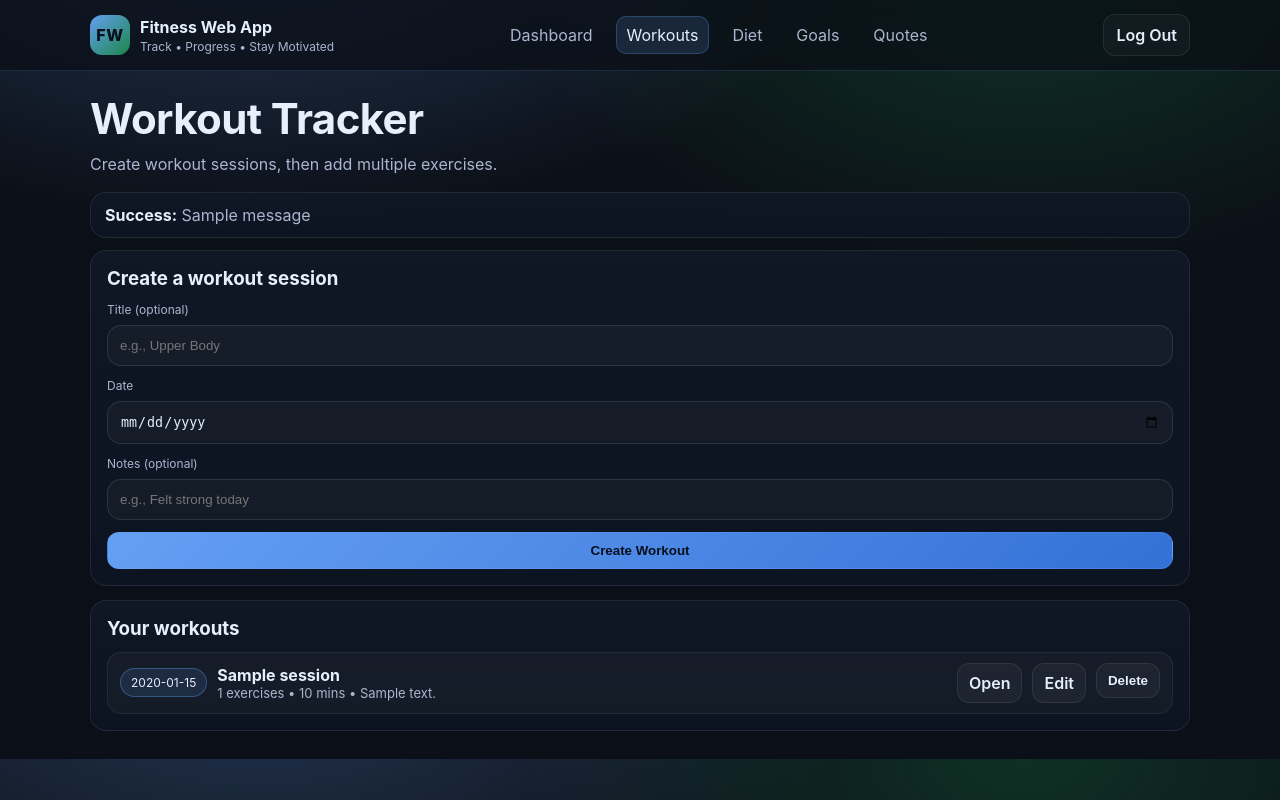
After one commit to Dawud012/web-based-integrated-fitness-management-system, a Flask app: page /workouts in a window 1280 px wide. The commit adds this page. Run offline with Flask 3, Linux system fonts and the light colour scheme; the visitor is signed in with stand-in values (Sample User, id 1); tables that the repository leaves empty hold one stand-in row (values such as "Sample post"); one stand-in notice (Sample message) is shown.

Commit message:
Wire dashboard workout button + workouts updates

```diff
--- a/app.py
+++ b/app.py
@@ -1,8 +1,9 @@
-import sqlite3
 from flask import Flask, render_template, request, redirect, url_for, session, flash
 from werkzeug.security import generate_password_hash, check_password_hash
 from models.db import get_db, init_db
 import re
+from datetime import date
+
 
 def password_is_strong(pw: str):
     if len(pw) < 8:
@@ -32,18 +33,14 @@ def landing():
         return redirect(url_for("dashboard"))
     return render_template("landing.html")
 
-def get_db():
-    conn = sqlite3.connect("instance/app.db")
-    conn.row_factory = sqlite3.Row
-    return conn
 
 @app.route("/register", methods=["GET", "POST"])
 def register():
     if request.method == "POST":
         first_name = request.form.get("first_name", "").strip()
-        last_name  = request.form.get("last_name", "").strip()
-        email      = request.form.get("email", "").strip().lower()
-        password   = request.form.get("password", "")
+        last_name = request.form.get("last_name", "").strip()
+        email = request.form.get("email", "").strip().lower()
+        password = request.form.get("password", "")
 
         # Keep what the user typed (don't keep password for safety)
         form_data = {
@@ -88,26 +85,39 @@ def register():
     return render_template("register.html", form={})
 
 
-
 @app.route("/login", methods=["GET", "POST"])
 def login():
+    # If already logged in, go straight to dashboard
+    if session.get("user_id"):
+        return redirect(url_for("dashboard"))
+
     if request.method == "POST":
         email = request.form.get("email", "").strip().lower()
         password = request.form.get("password", "")
 
+        # Basic validation
+        if not email or not password:
+            flash("Please enter your email and password.", "error")
+            return render_template("login.html", email=email)
+
         conn = get_db()
-        user = conn.execute("SELECT * FROM users WHERE email = ?", (email,)).fetchone()
+        user = conn.execute(
+            "SELECT id, first_name, password_hash FROM users WHERE email = ?",
+            (email,),
+        ).fetchone()
         conn.close()
 
+        # Check user + password
         if user and check_password_hash(user["password_hash"], password):
             session["user_id"] = user["id"]
             session["user_name"] = user["first_name"]
+            flash(f"Welcome back, {user['first_name']}!", "success")
             return redirect(url_for("dashboard"))
 
         flash("Invalid email or password.", "error")
-        return redirect(url_for("login"))
+        return render_template("login.html", email=email)
 
-    return render_template("login.html")
+    return render_template("login.html", email="")
 
 
 @app.route("/logout")
@@ -123,5 +133,214 @@ def dashboard():
     return render_template("index.html")
 
 
+# =========================
+# Workouts (Sessions + Exercises)
+# =========================
+
+@app.route("/workouts", methods=["GET", "POST"])
+def workouts():
+    if not session.get("user_id"):
+        return redirect(url_for("login"))
+
+    user_id = session["user_id"]
+
+    # Create a new workout session
+    if request.method == "POST":
+        title = request.form.get("title", "").strip() or "Workout"
+        workout_date = request.form.get("workout_date", "").strip() or date.today().isoformat()
+        notes = request.form.get("notes", "").strip()
+
+        conn = get_db()
+        cur = conn.execute(
+            "INSERT INTO workout_sessions (user_id, title, workout_date, notes) VALUES (?, ?, ?, ?)",
+            (user_id, title, workout_date, notes),
+        )
+        session_id = cur.lastrowid
+        conn.commit()
+        conn.close()
+
+        flash("Workout created. Now add exercises.", "success")
+        return redirect(url_for("workout_detail", session_id=session_id))
+
+    # List sessions (with totals)
+    conn = get_db()
+    rows = conn.execute("""
+        SELECT
+            ws.id,
+            ws.title,
+            ws.workout_date,
+            ws.notes,
+            COUNT(we.id) AS exercise_count,
+            COALESCE(SUM(we.duration_minutes), 0) AS total_minutes
+        FROM workout_sessions ws
+        LEFT JOIN workout_exercises we ON we.session_id = ws.id
+        WHERE ws.user_id = ?
+        GROUP BY ws.id
+        ORDER BY ws.workout_date DESC, ws.id DESC
+    """, (user_id,)).fetchall()
+    conn.close()
+
+    return render_template("workouts.html", workouts=rows)
+
+
+@app.route("/workouts/<int:session_id>", methods=["GET", "POST"])
+def workout_detail(session_id):
+    if not session.get("user_id"):
+        return redirect(url_for("login"))
+
+    user_id = session["user_id"]
+
+    # Add an exercise to this session
+    if request.method == "POST":
+        exercise = request.form.get("exercise", "").strip()
+        sets = request.form.get("sets", "").strip()
+        reps = request.form.get("reps", "").strip()
+        duration_minutes = request.form.get("duration_minutes", "").strip()
+        notes = request.form.get("notes", "").strip()
+
+        if not exercise or not sets or not reps or not duration_minutes:
+            flash("Please fill in exercise, sets, reps, and duration.", "error")
+            return redirect(url_for("workout_detail", session_id=session_id))
+
+        try:
+            sets = int(sets)
+            reps = int(reps)
+            duration_minutes = int(duration_minutes)
+        except ValueError:
+            flash("Sets, reps, and duration must be numbers.", "error")
+            return redirect(url_for("workout_detail", session_id=session_id))
+
+        conn = get_db()
+
+        # Make sure the session belongs to the logged-in user
+        session_row = conn.execute(
+            "SELECT id FROM workout_sessions WHERE id = ? AND user_id = ?",
+            (session_id, user_id),
+        ).fetchone()
+
+        if not session_row:
+            conn.close()
+            flash("Workout not found.", "error")
+            return redirect(url_for("workouts"))
+
+        conn.execute("""
+            INSERT INTO workout_exercises (session_id, exercise, sets, reps, duration_minutes, notes)
+            VALUES (?, ?, ?, ?, ?, ?)
+        """, (session_id, exercise, sets, reps, duration_minutes, notes))
+
+        conn.commit()
+        conn.close()
+
+        flash("Exercise added ✅", "success")
+        return redirect(url_for("workout_detail", session_id=session_id))
+
+    # GET: show session + exercises
+    conn = get_db()
+    workout = conn.execute(
+        "SELECT * FROM workout_sessions WHERE id = ? AND user_id = ?",
+        (session_id, user_id),
+    ).fetchone()
+
+    if not workout:
+        conn.close()
+        flash("Workout not found.", "error")
+        return redirect(url_for("workouts"))
+
+    exercises = conn.execute(
+        "SELECT * FROM workout_exercises WHERE session_id = ? ORDER BY id DESC",
+        (session_id,),
+    ).fetchall()
+    conn.close()
+
+    return render_template("workout_detail.html", workout=workout, exercises=exercises)
+
+
+@app.route("/workouts/<int:session_id>/edit", methods=["GET", "POST"])
+def edit_workout(session_id):
+    if not session.get("user_id"):
+        return redirect(url_for("login"))
+
+    user_id = session["user_id"]
+
+    conn = get_db()
+    workout = conn.execute(
+        "SELECT * FROM workout_sessions WHERE id = ? AND user_id = ?",
+        (session_id, user_id),
+    ).fetchone()
+
+    if not workout:
+        conn.close()
+        flash("Workout not found.", "error")
+        return redirect(url_for("workouts"))
+
+    if request.method == "POST":
+        title = request.form.get("title", "").strip() or "Workout"
+        workout_date = request.form.get("workout_date", "").strip() or workout["workout_date"]
+        notes = request.form.get("notes", "").strip()
+
+        conn.execute(
+            "UPDATE workout_sessions SET title = ?, workout_date = ?, notes = ? WHERE id = ? AND user_id = ?",
+            (title, workout_date, notes, session_id, user_id),
+        )
+        conn.commit()
+        conn.close()
+
+        flash("Workout updated ✅", "success")
+        return redirect(url_for("workout_detail", session_id=session_id))
+
+    conn.close()
+    return render_template("workout_edit.html", workout=workout)
+
+
+@app.route("/workouts/<int:session_id>/delete", methods=["POST"])
+def delete_workout_session(session_id):
+    if not session.get("user_id"):
+        return redirect(url_for("login"))
+
+    user_id = session["user_id"]
+
+    conn = get_db()
+    conn.execute(
+        "DELETE FROM workout_sessions WHERE id = ? AND user_id = ?",
+        (session_id, user_id),
+    )
+    conn.commit()
+    conn.close()
+
+    flash("Workout deleted.", "success")
+    return redirect(url_for("workouts"))
+
+
+@app.route("/workouts/<int:session_id>/exercises/<int:exercise_id>/delete", methods=["POST"])
+def delete_exercise(session_id, exercise_id):
+    if not session.get("user_id"):
+        return redirect(url_for("login"))
+
+    user_id = session["user_id"]
+
+    conn = get_db()
+
+    # ensure session belongs to user
+    session_row = conn.execute(
+        "SELECT id FROM workout_sessions WHERE id = ? AND user_id = ?",
+        (session_id, user_id),
+    ).fetchone()
+
+    if not session_row:
+        conn.close()
+        flash("Workout not found.", "error")
+        return redirect(url_for("workouts"))
+
+    conn.execute(
+        "DELETE FROM workout_exercises WHERE id = ? AND session_id = ?",
+        (exercise_id, session_id),
+    )
+    conn.commit()
+    conn.close()
+
+    flash("Exercise deleted.", "success")
+    return redirect(url_for("workout_detail", session_id=session_id))
+
+
 if __name__ == "__main__":
     app.run(debug=True)
--- a/templates/login.html
+++ b/templates/login.html
@@ -54,7 +54,7 @@
       <form class="form" method="post" action="{{ url_for('login') }}">
         <label class="field">
           <span class="field__label">Email</span>
-          <input class="input" type="email" name="email" placeholder="you@example.com" required>
+          <input class="input" type="email" name="email" placeholder="you@example.com" value="{{ email }}" required>
         </label>
 
         <label class="field">
--- /dev/null
+++ b/templates/workouts.html
@@ -0,0 +1,117 @@
+<!DOCTYPE html>
+<html lang="en">
+<head>
+  <meta charset="UTF-8" />
+  <meta name="viewport" content="width=device-width, initial-scale=1.0" />
+  <title>Workouts • Fitness Web App</title>
+  <link rel="stylesheet" href="{{ url_for('static', filename='css/style.css') }}">
+</head>
+
+<body>
+
+  <!-- Top Navbar (only after login) -->
+  <header class="topbar">
+    <div class="container topbar__inner">
+      <div class="brand">
+        <div class="brand__logo">FW</div>
+        <div class="brand__text">
+          <div class="brand__name">Fitness Web App</div>
+          <div class="brand__tag">Track • Progress • Stay Motivated</div>
+        </div>
+      </div>
+
+      <nav class="nav">
+        <a class="nav__link" href="{{ url_for('dashboard') }}">Dashboard</a>
+        <a class="nav__link nav__link--active" href="{{ url_for('workouts') }}">Workouts</a>
+        <a class="nav__link" href="#">Diet</a>
+        <a class="nav__link" href="#">Goals</a>
+        <a class="nav__link" href="#">Quotes</a>
+      </nav>
+
+      <div class="topbar__actions">
+        <a class="btn btn--ghost" href="{{ url_for('logout') }}">Log Out</a>
+      </div>
+    </div>
+  </header>
+
+  <main class="container" style="padding: 22px 0 28px;">
+
+    <h1 class="hero__title" style="margin:0 0 8px;">Workout Tracker</h1>
+    <p class="hero__subtitle" style="margin:0 0 14px;">Create workout sessions, then add multiple exercises.</p>
+
+    <!-- Flash messages -->
+    {% with messages = get_flashed_messages(with_categories=true) %}
+      {% if messages %}
+        {% for category, message in messages %}
+          <div class="panel" style="margin-bottom: 12px; padding:12px 14px;">
+            <strong style="text-transform:capitalize;">{{ category }}:</strong>
+            <span class="muted">{{ message }}</span>
+          </div>
+        {% endfor %}
+      {% endif %}
+    {% endwith %}
+
+    <!-- Create Session -->
+    <section class="panel" style="margin-bottom: 14px;">
+      <h3 class="panel__title">Create a workout session</h3>
+
+      <form class="form" method="post" action="{{ url_for('workouts') }}">
+        <label class="field">
+          <span class="field__label">Title (optional)</span>
+          <input class="input" type="text" name="title" placeholder="e.g., Upper Body">
+        </label>
+
+        <label class="field">
+          <span class="field__label">Date</span>
+          <input class="input" type="date" name="workout_date">
+        </label>
+
+        <label class="field">
+          <span class="field__label">Notes (optional)</span>
+          <input class="input" type="text" name="notes" placeholder="e.g., Felt strong today">
+        </label>
+
+        <button class="btn btn--primary btn--full" type="submit">Create Workout</button>
+      </form>
+    </section>
+
+    <!-- Sessions List -->
+    <section class="panel">
+      <h3 class="panel__title">Your workouts</h3>
+
+      {% if workouts|length == 0 %}
+        <p class="muted" style="margin:0;">No workouts yet. Create one above.</p>
+      {% else %}
+        <div class="list" style="gap: 12px;">
+          {% for w in workouts %}
+            <div class="list__item" style="grid-template-columns: auto 1fr auto; align-items:center;">
+              <span class="pill pill--blue">{{ w["workout_date"] }}</span>
+
+              <div>
+                <div style="font-weight:700;">{{ w["title"] }}</div>
+                <div class="muted" style="font-size: 13px;">
+                  {{ w["exercise_count"] }} exercises • {{ w["total_minutes"] }} mins
+                  {% if w["notes"] %} • {{ w["notes"] }}{% endif %}
+                </div>
+              </div>
+
+              <div style="display:flex; gap:10px;">
+                <a class="btn btn--small" href="{{ url_for('workout_detail', session_id=w['id']) }}">Open</a>
+                <a class="btn btn--small" href="{{ url_for('edit_workout', session_id=w['id']) }}">Edit</a>
+
+                <form method="post"
+                      action="{{ url_for('delete_workout_session', session_id=w['id']) }}"
+                      onsubmit="return confirm('Delete this workout session? This deletes all exercises too.');">
+                  <button class="btn btn--small" type="submit">Delete</button>
+                </form>
+              </div>
+
+            </div>
+          {% endfor %}
+        </div>
+      {% endif %}
+    </section>
+
+  </main>
+</body>
+</html>
```
Also changed, not shown: models/db.py (+31 -0 lines), templates/index.html (+7 -3 lines), templates/workout_detail.html (added, +114 -0 lines), templates/workout_edit.html (added, +42 -0 lines).
